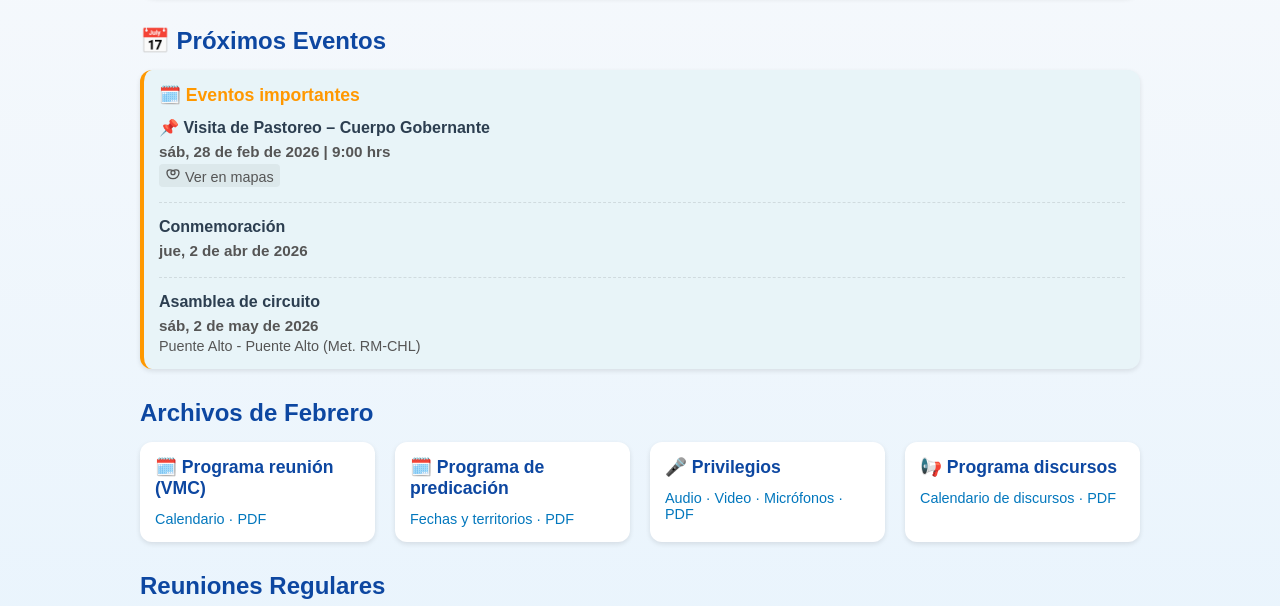
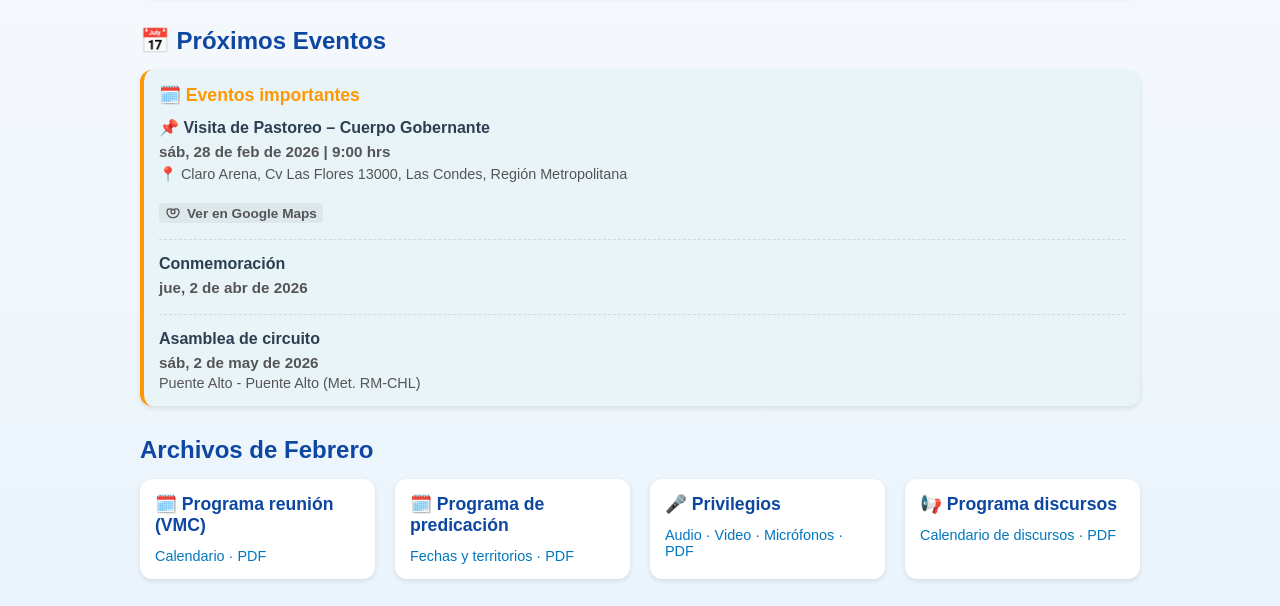
Before and after one commit to earanguizbravo/adr, a plain HTML site: page index.html in a window 1280 px wide. Shown: the part 156-762 px from the top of the page. Drawn offline with Linux system fonts and the light colour scheme.

Commit message:
Update index.html

```diff
--- a/index.html
+++ b/index.html
@@ -300,6 +300,33 @@
     .event-list .location svg {
       flex-shrink: 0; /* evita que el ícono se contraiga */
     }
+    .event-list .address-text {
+  font-size: 0.9rem;
+  color: var(--text-secondary);
+  margin-top: 4px;
+  display: block;
+  font-weight: 500;
+}
+
+.event-list .map-link {
+  display: inline-flex;
+  align-items: center;
+  gap: 6px;
+  margin-top: 4px;
+  padding: 4px 8px;
+  border-radius: 6px;
+  background-color: rgba(13, 71, 161, 0.08); /* tono suave del acento */
+  color: var(--accent);
+  text-decoration: none;
+  font-size: 0.85rem;
+  font-weight: 600;
+  transition: all 0.2s ease;
+}
+
+.event-list .map-link:hover {
+  background-color: rgba(13, 71, 161, 0.15);
+  text-decoration: underline;
+}
 
     footer {
       text-align: center;
@@ -449,17 +476,18 @@
           <h4>📌 Visita de Pastoreo – Cuerpo Gobernante</h4>
           <div class="date">sáb, 28 de feb de 2026 | 9:00 hrs</div>
           <div class="location">
+            <span class="address-text">📍 Claro Arena, Cv Las Flores 13000, Las Condes, Región Metropolitana</span>
+            <br>
             <a href="https://maps.app.goo.gl/cvubd8LbmFmk9Xqb9"
                target="_blank"
                rel="noopener"
-                 aria-label="Abrir ubicación en Google Maps">
-                <span class="map-link">
+               class="map-link"
+               aria-label="Abrir ubicación en Google Maps: Altos del Raco, Puente Alto">
               <svg width="16" height="16" viewBox="0 0 24 24" fill="none" stroke="currentColor" stroke-width="2">
                 <path d="M21 10c0-7-9-3-9-3s-9-4-9 3a9 9 0 0 0 18 0z"/>
                 <circle cx="12" cy="10" r="3"/>
               </svg>
-                  Ver en mapas
-                </span>
+              Ver en Google Maps
             </a>
           </div>
         </li>
```
Lines whose indentation alone changed are shown as unchanged.
